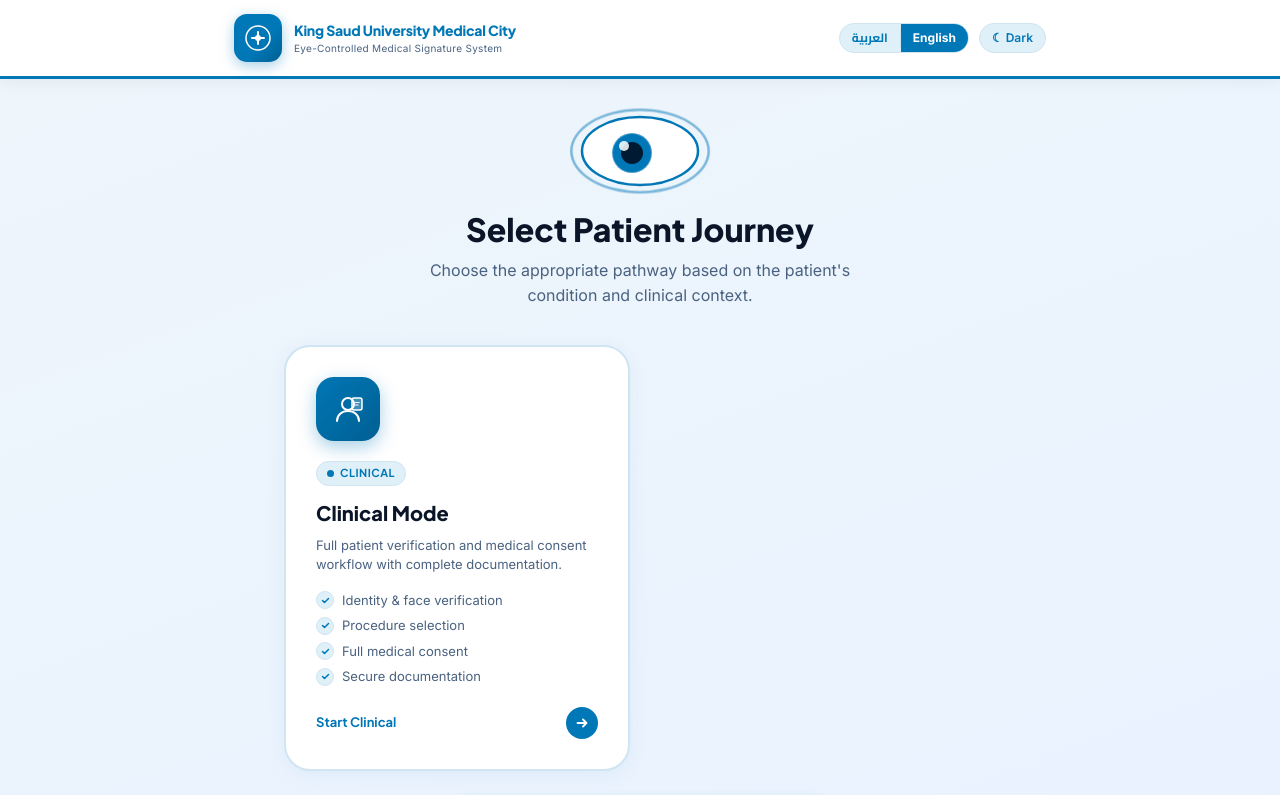
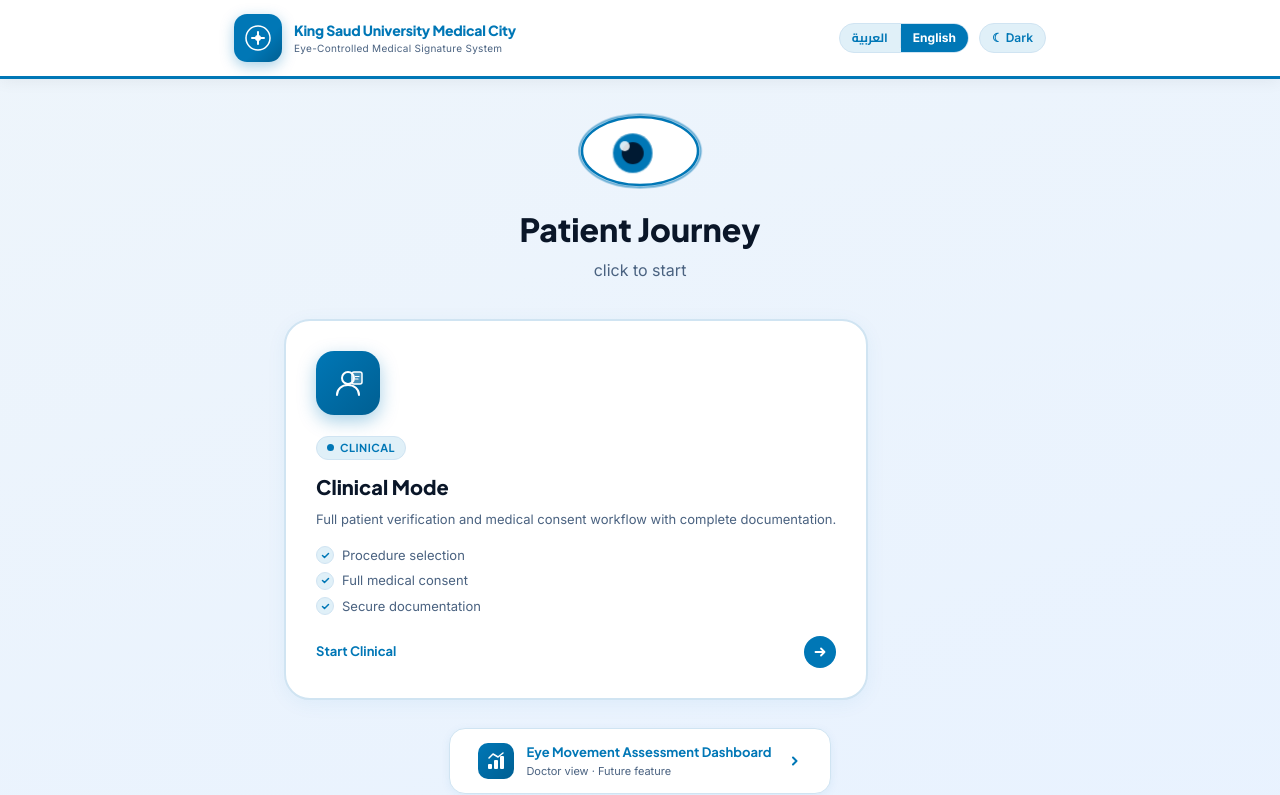
Before and after one commit to ghaida5828-droid/Healthcare-AI-Demo, a React (Vite) app: page / in a window 1280 px wide. Shown: the top 795 px of the page. Built offline with nearby package versions, Linux system fonts and the light colour scheme; the HTML template or start-up script is replaced by a standard one.

Commit message:
Update patient search to use patient ID only

```diff
--- a/src/screens/ClinicalFlow.tsx
+++ b/src/screens/ClinicalFlow.tsx
@@ -79,22 +79,25 @@
 function C1PatientId({ onNext }: { onNext: () => void }) {
   const { t, theme } = useApp()
   const [nationalId, setNationalId] = useState('')
-  const [mrn, setMrn] = useState('')
-  const [dob, setDob] = useState('')
   const [searching, setSearching] = useState(false)
   const [found, setFound] = useState(false)
 
   const handleSearch = () => {
-    if (!nationalId || !mrn || !dob) return
+    if (!nationalId.trim()) return
+
     setSearching(true)
-    setTimeout(() => { setSearching(false); setFound(true) }, 1600)
+
+    setTimeout(() => {
+      setSearching(false)
+      setFound(true)
+    }, 1600)
   }
 
   const patientData = [
     [t('pid.name'), 'Mohammed Al-Rashidi'],
     [t('pid.id'), nationalId || '1234567890'],
-    [t('pid.mrn'), mrn || 'MRN-2026-45821'],
-    [t('pid.dob'), dob || '14/03/1975'],
+    // [t('pid.mrn'), mrn || 'MRN-2026-45821'],
+    // [t('pid.dob'), dob || '14/03/1975'],
     [t('pid.dept'), 'Gastroenterology'],
     [t('pid.blood'), 'O+'],
   ]
@@ -136,10 +139,13 @@
       <Card style={{ marginBottom: 20 }}>
         <div style={{ display: 'flex', flexDirection: 'column', gap: 16 }}>
           <InputField value={nationalId} onChange={setNationalId} placeholder={t('pid.field.nationalId.placeholder')} label={t('pid.field.nationalId')} icon={PersonIcon} />
-          <InputField value={mrn} onChange={setMrn} placeholder={t('pid.field.mrn.placeholder')} label={t('pid.field.mrn')} icon={DocIcon} />
-          <InputField value={dob} onChange={setDob} placeholder={t('pid.field.dob.placeholder')} label={t('pid.field.dob')} icon={CalIcon} />
-
-          <BigButton onClick={handleSearch} variant="primary" disabled={!nationalId || !mrn || !dob}>
+
+          <BigButton
+            onClick={handleSearch}
+            variant="primary"
+            disabled={!nationalId.trim()}
+          >
+
             {searching
               ? <span style={{ display: 'flex', alignItems: 'center', justifyContent: 'center', gap: 10 }}>
                 <svg width="18" height="18" viewBox="0 0 18 18" fill="none" style={{ animation: 'spin 1s linear infinite' }}>
@@ -211,8 +217,8 @@
             onClick={() => setHasFaceImage(false)}
             className="card-hover"
             style={{ background: theme.card, border: `2px solid ${theme.border}`, borderRadius: 20, padding: '24px 18px', cursor: 'pointer', textAlign: 'center', transition: 'all 0.2s' }}
-            onMouseEnter={(e) => { ;(e.currentTarget as HTMLElement).style.borderColor = theme.primary }}
-            onMouseLeave={(e) => { ;(e.currentTarget as HTMLElement).style.borderColor = theme.border }}
+            onMouseEnter={(e) => { ; (e.currentTarget as HTMLElement).style.borderColor = theme.primary }}
+            onMouseLeave={(e) => { ; (e.currentTarget as HTMLElement).style.borderColor = theme.border }}
           >
             <div style={{ fontSize: 40, marginBottom: 12 }}>📤</div>
             <div style={{ fontFamily: 'Plus Jakarta Sans, Cairo', fontWeight: 700, fontSize: 15, color: theme.text, marginBottom: 6 }}>No Image Registered</div>
@@ -222,8 +228,8 @@
             onClick={() => setHasFaceImage(true)}
             className="card-hover"
             style={{ background: theme.card, border: `2px solid ${theme.border}`, borderRadius: 20, padding: '24px 18px', cursor: 'pointer', textAlign: 'center', transition: 'all 0.2s' }}
-            onMouseEnter={(e) => { ;(e.currentTarget as HTMLElement).style.borderColor = theme.primary }}
-            onMouseLeave={(e) => { ;(e.currentTarget as HTMLElement).style.borderColor = theme.border }}
+            onMouseEnter={(e) => { ; (e.currentTarget as HTMLElement).style.borderColor = theme.primary }}
+            onMouseLeave={(e) => { ; (e.currentTarget as HTMLElement).style.borderColor = theme.border }}
           >
             <div style={{ fontSize: 40, marginBottom: 12 }}>✅</div>
             <div style={{ fontFamily: 'Plus Jakarta Sans, Cairo', fontWeight: 700, fontSize: 15, color: theme.text, marginBottom: 6 }}>Image Available</div>
@@ -800,6 +806,7 @@
           </div>
         )}
       </Card>
+
       <BigButton
         onClick={() => { if (procedure === 'other' && other) setProcedure(other); onNext() }}
         variant="primary"
@@ -1164,8 +1171,7 @@
                   ? '#F0FDF4'
                   : theme.card,
               border:
-                `2.5px solid ${
-                  choice === 'yes'
+                `2.5px solid ${choice === 'yes'
                   ? '#16a34a'
                   : theme.border
                 }`,
@@ -1224,8 +1230,7 @@
                   ? theme.dangerLight
                   : theme.card,
               border:
-                `2.5px solid ${
-                  choice === 'no'
+                `2.5px solid ${choice === 'no'
                   ? theme.danger
                   : theme.border
                 }`,
@@ -1284,8 +1289,7 @@
                   : theme.dangerLight,
               borderRadius: 14,
               border:
-                `1px solid ${
-                  counting === 'yes'
+                `1px solid ${counting === 'yes'
                   ? '#86EFAC'
                   : '#FECACA'
                 }`,
@@ -1593,7 +1597,7 @@
 
             return newSamples
           })
-}if (
+        } if (
           !calibrationStarted &&
           data.face_detected === true &&
           data.eye_spheres_calibrated === true &&
@@ -2143,7 +2147,7 @@
             </div>
           )}
 
-          <svg width="100%" height="100%" viewBox="0 0 480 520"style={{ position: 'absolute', inset: 0 }} preserveAspectRatio="none">
+          <svg width="100%" height="100%" viewBox="0 0 480 520" style={{ position: 'absolute', inset: 0 }} preserveAspectRatio="none">
             {[
               { cx: 40, cy: 45 },
               { cx: 440, cy: 45 },
@@ -2652,8 +2656,7 @@
             position: 'relative',
             background: '#050510',
             border:
-              `2px solid ${
-                faceDetected === true
+              `2px solid ${faceDetected === true
                 ? '#16a34a'
                 : faceDetected === false
                   ? '#EF4444'
@@ -2838,8 +2841,7 @@
                   ? '#F0FDF4'
                   : theme.card,
               border:
-                `2.5px solid ${
-                  choice === 'yes'
+                `2.5px solid ${choice === 'yes'
                   ? '#16a34a'
                   : theme.border
                 }`,
@@ -2898,8 +2900,7 @@
                   ? theme.dangerLight
                   : theme.card,
               border:
-                `2.5px solid ${
-                  choice === 'no'
+                `2.5px solid ${choice === 'no'
                   ? theme.danger
                   : theme.border
                 }`,
@@ -2963,8 +2964,7 @@
                   : theme.dangerLight,
               borderRadius: 14,
               border:
-                `1px solid ${
-                  counting === 'yes'
+                `1px solid ${counting === 'yes'
                   ? '#86EFAC'
                   : '#FECACA'
                 }`,
--- a/src/screens/WelcomeScreen.tsx
+++ b/src/screens/WelcomeScreen.tsx
@@ -35,7 +35,7 @@
   return (
     <PageShell>
       <Header />
-      <div style={{ maxWidth: 760, margin: '0 auto', padding: '32px 24px' }}>
+      <div style={{ maxWidth: 760, margin: '0 auto', padding: '32px 24px'}}>
 
         {/* Hero */}
         <div className="animate-float-in" style={{ textAlign: 'center', marginBottom: 36 }}>
@@ -43,77 +43,16 @@
             <AnimatedEye size={80} color={theme.primary} />
           </div>
           <h1 style={{ fontFamily: 'Plus Jakarta Sans, Cairo', fontWeight: 800, fontSize: 32, color: theme.text, lineHeight: 1.15, marginBottom: 10 }}>
-            {t('welcome.title')}
+            {t('Patient Journey')}
           </h1>
           <p style={{ fontFamily: 'Inter, Cairo', fontSize: 16, color: theme.textMuted, lineHeight: 1.6, maxWidth: 460, margin: '0 auto' }}>
-            {t('welcome.subtitle')}
+            {t('click to start')}
           </p>
         </div>
 
         {/* Journey cards */}
-        <div style={{ display: 'grid', gridTemplateColumns: '1fr 1fr', gap: 20, marginBottom: 24 }}>
+        <div style={{ marginBottom: 28  }}>
 
-          {/* Emergency */}
-          {/* <button
-            onClick={onEmergency}
-            className="card-hover"
-            style={{
-              background: theme.card,
-              borderRadius: 26,
-              border: `2.5px solid #FCA5A5`,
-              padding: 30,
-              cursor: 'pointer',
-              textAlign: 'left',
-              transition: 'all 0.25s ease',
-              boxShadow: isDark ? '0 4px 24px rgba(0,0,0,0.3)' : '0 4px 20px rgba(220,38,38,0.08)',
-            }}
-            onMouseEnter={(e) => {
-              ;(e.currentTarget as HTMLElement).style.borderColor = theme.danger
-              ;(e.currentTarget as HTMLElement).style.boxShadow = '0 12px 40px rgba(220,38,38,0.2)'
-            }}
-            onMouseLeave={(e) => {
-              ;(e.currentTarget as HTMLElement).style.borderColor = '#FCA5A5'
-              ;(e.currentTarget as HTMLElement).style.boxShadow = isDark ? '0 4px 24px rgba(0,0,0,0.3)' : '0 4px 20px rgba(220,38,38,0.08)'
-            }}
-          >
-            <div style={{ width: 64, height: 64, borderRadius: 18, background: 'linear-gradient(135deg, #DC2626 0%, #991B1B 100%)', display: 'flex', alignItems: 'center', justifyContent: 'center', marginBottom: 18, boxShadow: '0 6px 18px rgba(220,38,38,0.35)' }}>
-              <svg width="32" height="32" viewBox="0 0 32 32" fill="none">
-                <rect x="14" y="4" width="4" height="24" rx="2" fill="white" />
-                <rect x="4" y="14" width="24" height="4" rx="2" fill="white" />
-              </svg>
-            </div>
-
-            <div style={{ display: 'inline-flex', alignItems: 'center', gap: 6, background: theme.dangerLight, border: '1px solid #FECACA', borderRadius: 20, padding: '3px 10px', marginBottom: 12 }}>
-              <div className="animate-pulse-ring-red" style={{ width: 7, height: 7, borderRadius: '50%', background: theme.danger }} />
-              <span style={{ fontFamily: 'Plus Jakarta Sans, Cairo', fontWeight: 700, fontSize: 11, color: theme.danger, letterSpacing: '0.5px', textTransform: 'uppercase' as const }}>
-                {t('welcome.emergency.badge')}
-              </span>
-            </div>
-
-            <h2 style={{ fontFamily: 'Plus Jakarta Sans, Cairo', fontWeight: 800, fontSize: 20, color: theme.text, marginBottom: 8 }}>
-              {t('welcome.emergency.title')}
-            </h2>
-            <p style={{ fontFamily: 'Inter, Cairo', fontSize: 13, color: theme.textMuted, lineHeight: 1.5, marginBottom: 16 }}>
-              {t('welcome.emergency.desc')}
-            </p>
-
-            <div style={{ display: 'flex', flexDirection: 'column', gap: 6, marginBottom: 20 }}>
-              {emergencyChecks(t('welcome.emergency.feat1'))}
-              {emergencyChecks(t('welcome.emergency.feat2'))}
-              {emergencyChecks(t('welcome.emergency.feat3'))}
-            </div>
-
-            <div style={{ display: 'flex', alignItems: 'center', justifyContent: 'space-between' }}>
-              <span style={{ fontFamily: 'Plus Jakarta Sans, Cairo', fontWeight: 700, fontSize: 13, color: theme.danger }}>
-                {t('welcome.emergency.cta')}
-              </span>
-              <div style={{ width: 32, height: 32, borderRadius: '50%', background: theme.danger, display: 'flex', alignItems: 'center', justifyContent: 'center' }}>
-                <svg width="14" height="14" viewBox="0 0 14 14" fill="none">
-                  <path d="M2.5 7h9M8 3.5L11.5 7L8 10.5" stroke="white" strokeWidth="1.8" strokeLinecap="round" strokeLinejoin="round" />
-                </svg>
-              </div>
-            </div>
-          </button> */}
 
           {/* Clinical */}
           <button
@@ -128,6 +67,7 @@
               textAlign: 'left',
               transition: 'all 0.25s ease',
               boxShadow: isDark ? '0 4px 24px rgba(0,0,0,0.3)' : '0 4px 20px rgba(0,119,182,0.06)',
+              display:'center'
             }}
             onMouseEnter={(e) => {
               ;(e.currentTarget as HTMLElement).style.borderColor = theme.primary
@@ -162,7 +102,7 @@
             </p>
 
             <div style={{ display: 'flex', flexDirection: 'column', gap: 6, marginBottom: 20 }}>
-              {featureCheck(t('welcome.clinical.feat1'))}
+              {/* {featureCheck(t('welcome.clinical.feat1'))} */}
               {featureCheck(t('welcome.clinical.feat2'))}
               {featureCheck(t('welcome.clinical.feat3'))}
               {featureCheck(t('welcome.clinical.feat4'))}
```
Lines whose indentation alone changed are shown as unchanged.
